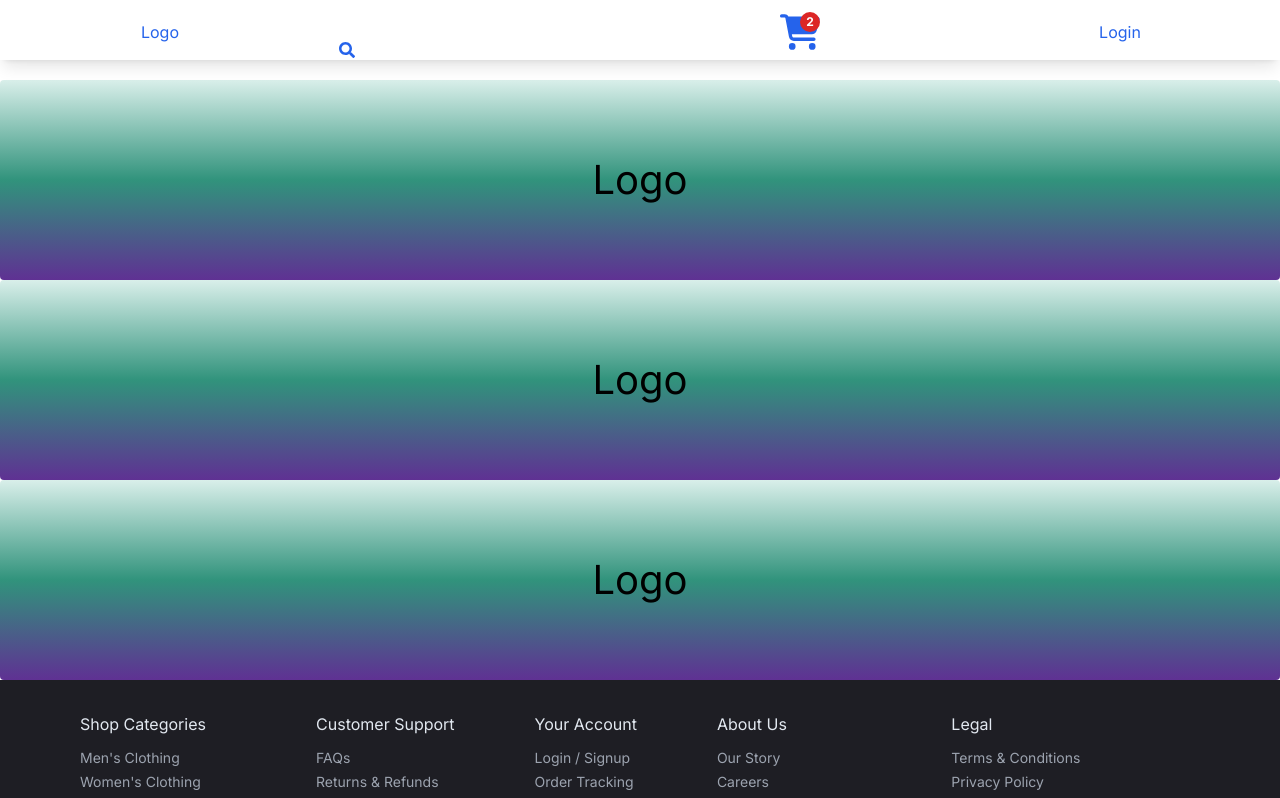
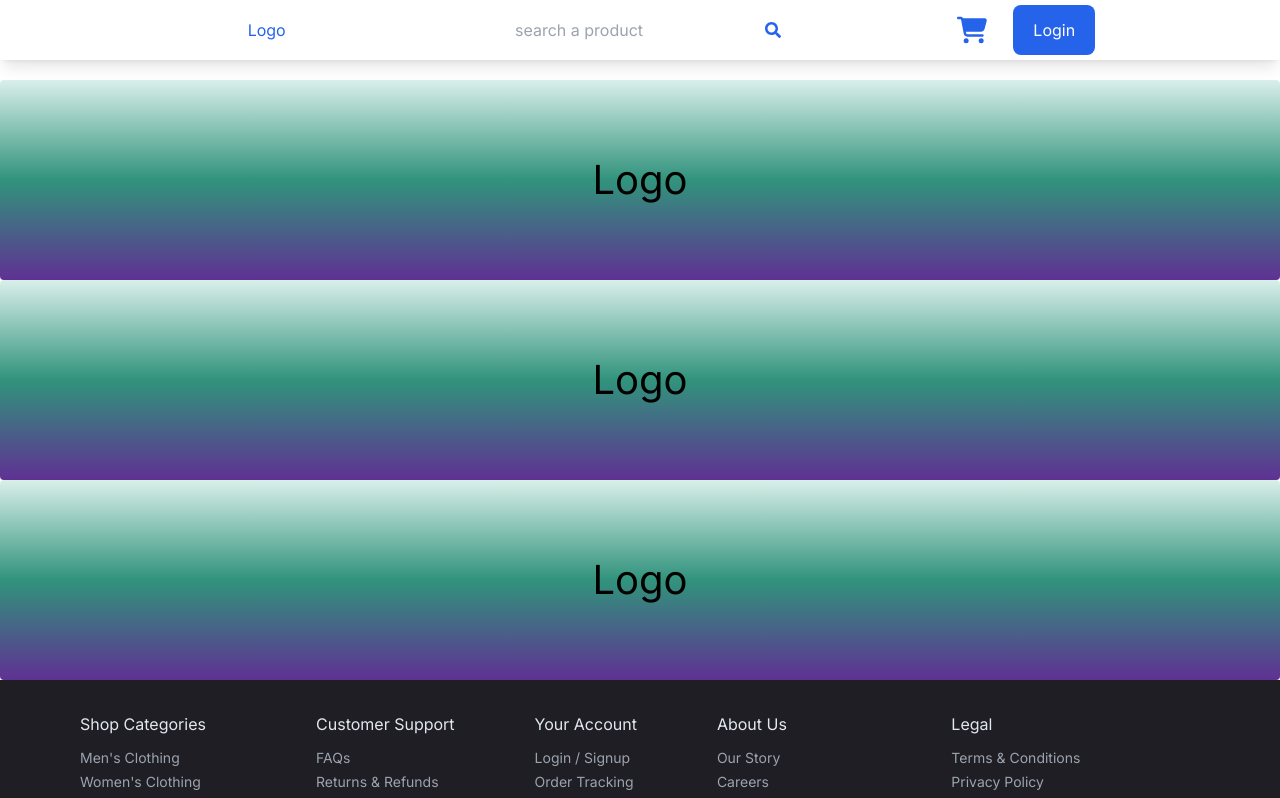
Before and after one commit to project-team1241/ecommerce_frontend, a React (Vite) app: page / in a window 1280 px wide. Shown: the top 798 px of the page. Built offline with nearby package versions, Linux system fonts and the light colour scheme.

Commit message:
nav-bar edited

```diff
--- a/src/components/Nav.jsx
+++ b/src/components/Nav.jsx
@@ -8,22 +8,30 @@ const Nav = () => {
     const [isLogin, setIsLogin] = useState(false);
 
     useEffect(() => {
-        setOrdersCart(2);
+        setOrdersCart(0);
     }, []);
 
     return (
-        <div className="fixed grid grid-cols-4 place-items-center bg-[#ffffff] text-gray-900 h-[60px] rouded-b-[5px] shadow-lg hover:text-blue-600 w-screen z-10">
+        <div className="fixed grid grid-cols-3 place-items-center px-20 bg-[#ffffff] text-gray-900 h-[60px] rouded-b-[5px] shadow-lg hover:text-blue-600 w-screen z-10">
             <h2>Logo</h2>
             <Search />
-            <div className="h-[40px] w-[40px] relative z-11">
-                <FaCartShopping className="h-[100%] w-[100%] self-center"></FaCartShopping>
-                <div
-                    className={`absolute top-0 right-0 w-[20px] h-[20px] bg-red-600 text-white text-xs font-bold rounded-full flex items-center justify-center`}
-                >
-                    {ordersCart}
+            <div className="grid grid-cols-2 place-items-center">
+                <div className="h-[30px] w-[30px] relative z-11">
+                    <FaCartShopping className="h-[100%] w-[100%] self-center"></FaCartShopping>
+                    <div
+                        className={` ${
+                            ordersCart > 0 ? "" : "hidden"
+                        } absolute top-0 right-0 w-[15px] h-[15px] bg-red-600 text-white text-[10px] font-bold rounded-full flex items-center justify-center`}
+                    >
+                        2
+                    </div>
                 </div>
+                {isLogin ? (
+                    <ProfileDropdown />
+                ) : (
+                    <button className="w-full h-[50px] px-5 py-2 bg-blue-600 text-white rounded-lg">Login</button>
+                )}
             </div>
-            {isLogin ? <ProfileDropdown /> : <button>Login</button>}
         </div>
     );
 };
--- a/src/components/Search.jsx
+++ b/src/components/Search.jsx
@@ -5,10 +5,11 @@ function Search() {
     return (
         <div>
             <form>
-                <label htmlFor="search" className="">
+                <label htmlFor="search" className="flex felx-row justify-center items-center ">
                     <input
                         type="search"
-                        class="w-full px-4 py-2 text-gray-700 focus:outline-none focus:ring focus:ring-blue-600 focus:ring-opacity-50"
+                        className="w-full h-[50px] px-4 py-2 text-gray-700 focus:outline-none"
+                        placeholder="search a product"
                     />
                     <button>
                         <FaSearch />
```
